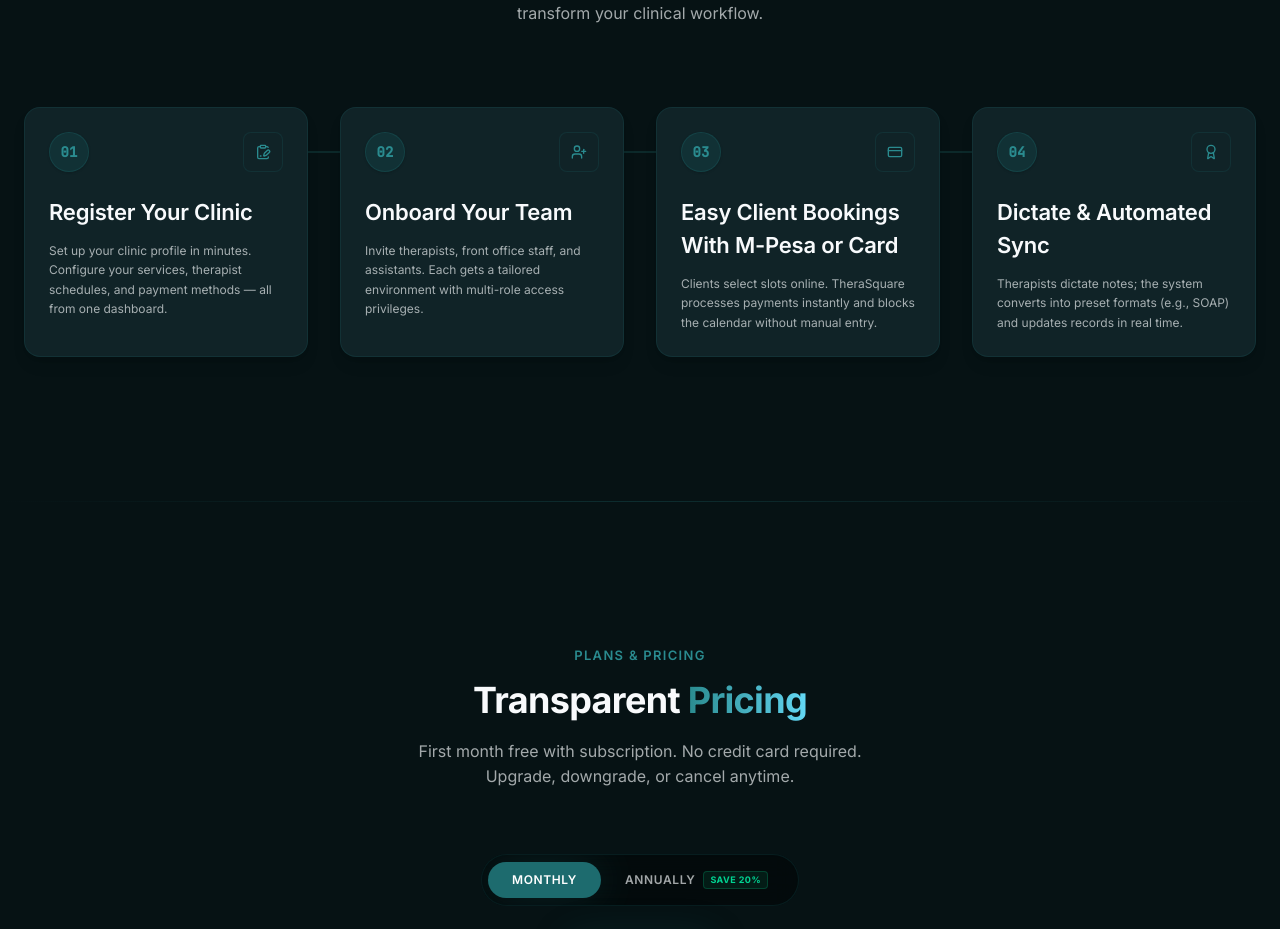
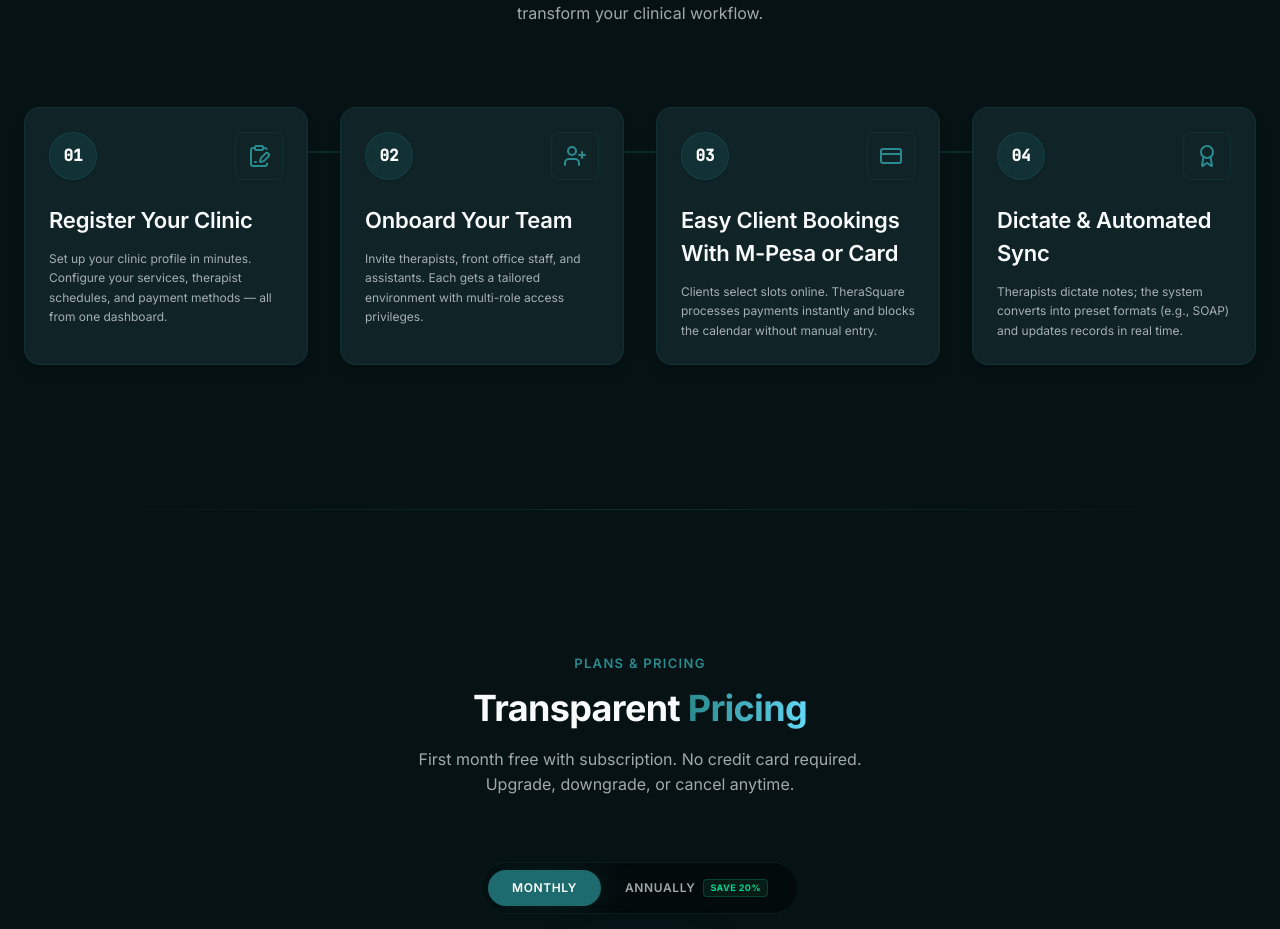
Before and after one commit to WanyekiTech/TheraSquareWebsite_CloudFlare, a React (Vite) app: page / in a window 1280 px wide. Shown: the part 5345-6274 px from the top of the page. Built offline with nearby package versions, Linux system fonts and the light colour scheme.

Commit message:
ui: Enhance visibility and hover effects of setup steps

```diff
--- a/src/components/home/SetupSteps.tsx
+++ b/src/components/home/SetupSteps.tsx
@@ -163,11 +163,11 @@ export const SetupSteps = () => {
                 </div>
                 {/* Step number badge */}
                 <div className="flex items-center justify-between w-full mb-6 z-10">
-                  <div className="w-10 h-10 rounded-full bg-brand/20 border border-brand/30 flex items-center justify-center text-brand-light font-mono text-sm font-extrabold shadow-sm">
+                  <div className="w-12 h-12 rounded-full bg-brand/20 border border-brand/30 flex items-center justify-center text-white font-mono text-base font-extrabold shadow-sm group-hover:bg-brand group-hover:border-brand transition-all duration-300">
                     {step.num}
                   </div>
-                  <div className="w-10 h-10 rounded-lg bg-surface flex items-center justify-center border border-brand/20 text-brand-light group-hover:bg-brand group-hover:text-white group-hover:border-brand transition-all duration-300">
-                    <Icon className="w-4 h-4" />
+                  <div className="w-12 h-12 rounded-lg bg-surface flex items-center justify-center border border-brand/20 text-brand-light group-hover:bg-brand group-hover:text-white group-hover:border-brand transition-all duration-300">
+                    <Icon className="w-6 h-6" />
                   </div>
                 </div>
 
```
